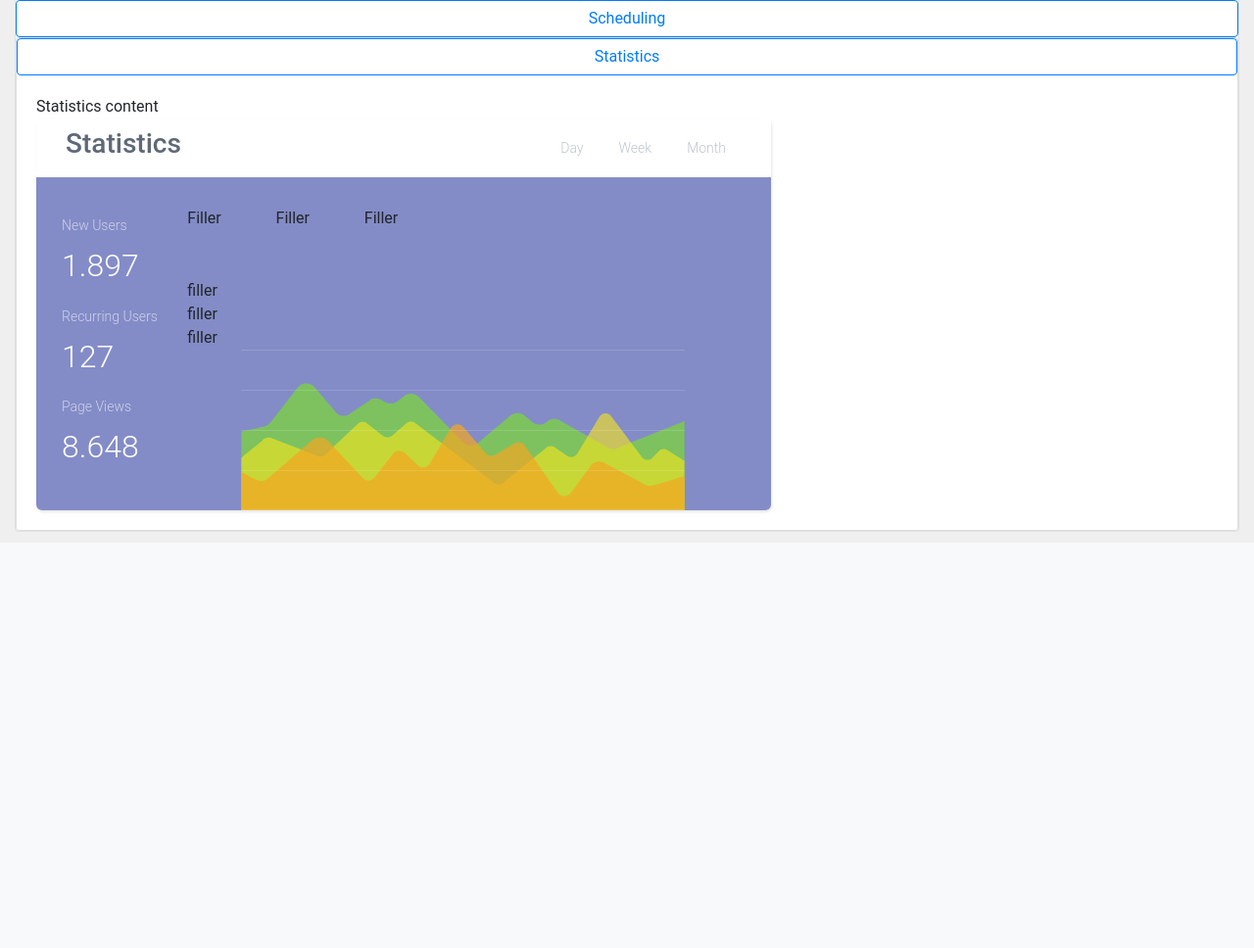
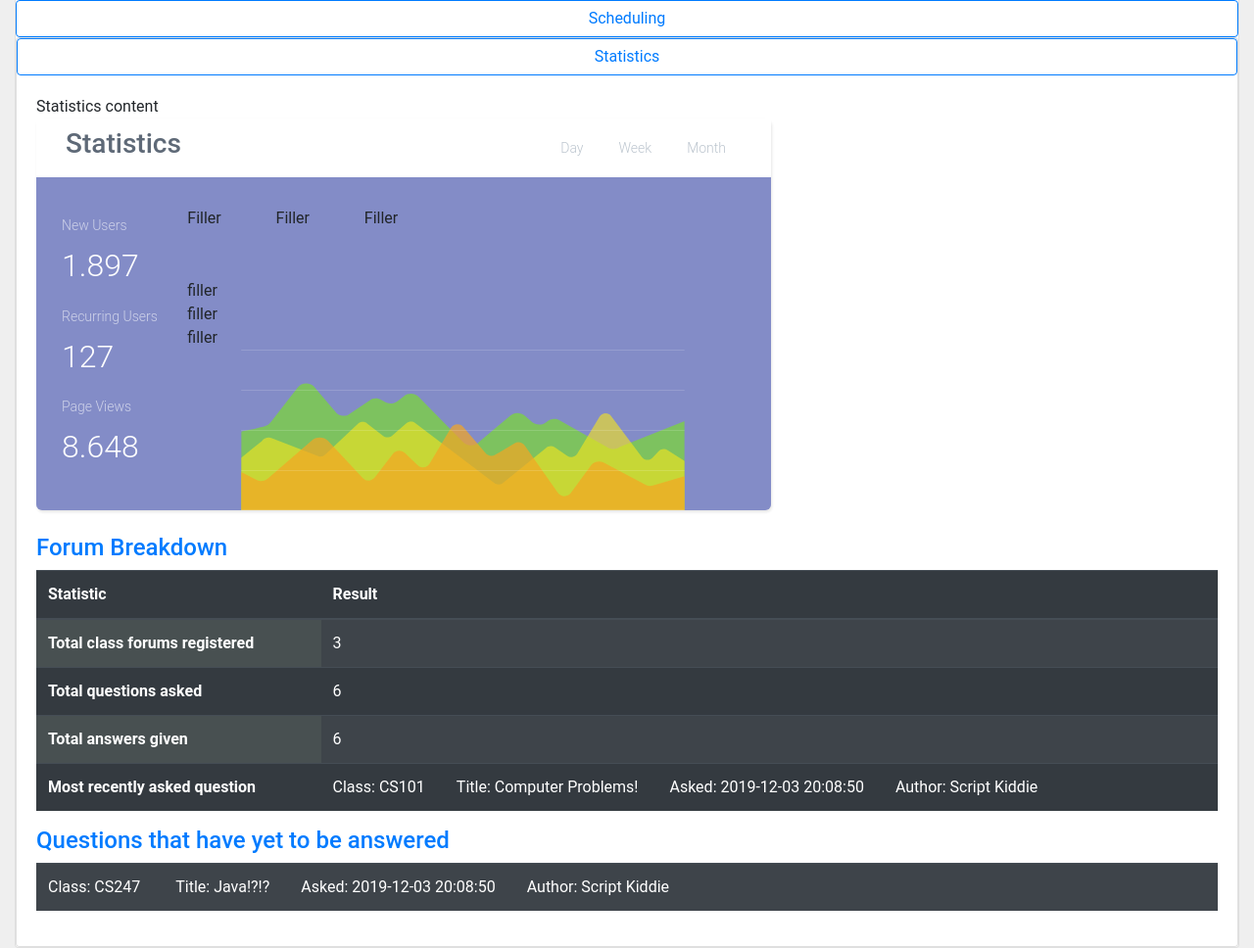
Before and after one commit to hinescd/cs347project, a PHP site: page /manager.php in a window 1280 px wide, after a click on "Statistics". Shown: the part 246-1214 px from the top of the page at 98% size. Before the commit the page ends 789 px from the top, so only its background shows below. Run offline with PHP 8.4, Linux system fonts and the light colour scheme; the visitor is signed in with stand-in values (Sample User, id 1); data comes from the database, SQL or seed files in the repository.

Commit message:
added some dumping of forum stats to the statistics tab

```diff
--- a/html/manager.php
+++ b/html/manager.php
@@ -300,6 +300,98 @@ if(!isset($_SESSION['role']) || $_SESSION['role'] != 'MANAGER') {
                           </div>
                         </div>
                       </div>
+                      <!-- Geoffrey Wright: Added some forum stats for you. :) -->
+                      <!-- Drop into php to query some stats from the database. -->
+                      <?php
+                        require_once('../php/db_connection.php');
+                        $connection = OpenCon();
+
+                        $query = ""; #for querys
+                        $result_table = array(); # for processing the result
+
+                        if ($connection->connect_errno) {
+                          printf("Connect failed: %s\n", $connection->connect_error);
+                          exit();
+                        }
+
+                        echo("<br><h4>Forum Breakdown</h4>");
+                        echo("<table class=\"table table-striped table-dark\">");
+                        echo("<thead>");
+                        echo("<tr>");
+                        echo("<th scope=\"col\">Statistic</th>");
+                        echo("<th scope=\"col\">Result</th>");
+                        echo("</tr>");
+                        echo("</thead>");
+                        echo("<tbody>");
+                        echo("<tr>");
+                        echo("<th scope=\"row\">Total class forums registered</th>");
+                        $query = "SELECT COUNT(forumID) AS total FROM classforum";
+                        if ($result = $connection->query($query)) {
+                          while($item = $result->fetch_assoc()) {
+                            $result_table[] = $item;
+                          }
+                          $result->close();
+                        }
+                        echo("<td>".$result_table[0]['total']."</td>");
+                        echo("</tr>");
+                        echo("<tr>");
+                        echo("<th scope=\"row\">Total questions asked</th>");
+                        $query = "SELECT COUNT(questionID) AS total FROM question";
+                        $result_table = array(); #reset array
+                        if ($result = $connection->query($query)) {
+                          while($item = $result->fetch_assoc()) {
+                            $result_table[] = $item;
+                          }
+                          $result->close();
+                        }
+                        echo("<td>".$result_table[0]['total']."</td>");
+                        echo("</tr>");
+                        echo("<tr>");
+                        echo("<th scope=\"row\">Total answers given</th>");
+                        $query = "SELECT COUNT(answerID) AS total FROM answer";
+                        $result_table = array(); #reset array
+                        if ($result = $connection->query($query)) {
+                          while($item = $result->fetch_assoc()) {
+                            $result_table[] = $item;
+                          }
+                          $result->close();
+                        }
+                        echo("<td>".$result_table[0]['total']."</td>");
+                        echo("</tr>");
+                        echo("<tr>");
+                        echo("<th scope=\"row\">Most recently asked question</th>");
+                        $query = "SELECT className, title, asked, author FROM classforum RIGHT JOIN question ON classforum.forumID = question.forumID ORDER BY question.asked DESC LIMIT 1";
+                        $result_table = array(); #reset array
+                        if ($result = $connection->query($query)) {
+                          while($item = $result->fetch_assoc()) {
+                            $result_table[] = $item;
+                          }
+                          $result->close();
+                        }
+                        echo("<td>Class: ".$result_table[0]['className']."<span style=\"padding-left:2em\">Title: ".$result_table[0]['title']."</span><span style=\"padding-left:2em\">Asked: ".$result_table[0]['asked']."</span><span style=\"padding-left:2em\">Author: ".$result_table[0]['author']."</span></td>");
+                        echo("</tr>");
+                        echo("</tbody>");
+                        echo("</table>");
+
+                        echo("<h4>Questions that have yet to be answered</h4>");
+                        echo("<table class=\"table table-striped table-dark\">");
+                        echo("<tbody>");
+                        $query = "SELECT a.className, b.title, b.asked, b.qauthor FROM classforum a RIGHT JOIN (SELECT q.questionID, q.forumID, q.title, q.asked,q.author as qauthor, an.answer FROM question q LEFT JOIN answer an ON q.questionID = an.questionID WHERE an.answer IS NULL) b ON a.forumID = b.forumID ORDER BY a.className";
+                        $result_table = array(); #reset array
+                        if ($result = $connection->query($query)) {
+                          while($item = $result->fetch_assoc()) {
+                            $result_table[] = $item;
+                          }
+                          $result->close();
+                        }
+                        for ($i = 0; $i < count($result_table); $i++) {
+                          echo("<tr><td>"."Class: ".$result_table[$i]['className']." <span style=\"padding-left:2em\">Title: ".$result_table[$i]['title']."</span><span style=\"padding-left:2em\">Asked: ".$result_table[$i]['asked']."</span><span style=\"padding-left:2em\">Author: ".$result_table[$i]['qauthor']."</span></td></tr>");
+                        }
+                        echo("</tbody>");
+                        echo("</table>");
+
+                        CloseCon($connection);
+                      ?>
                   </div>
                 </div>
               </div>
```
